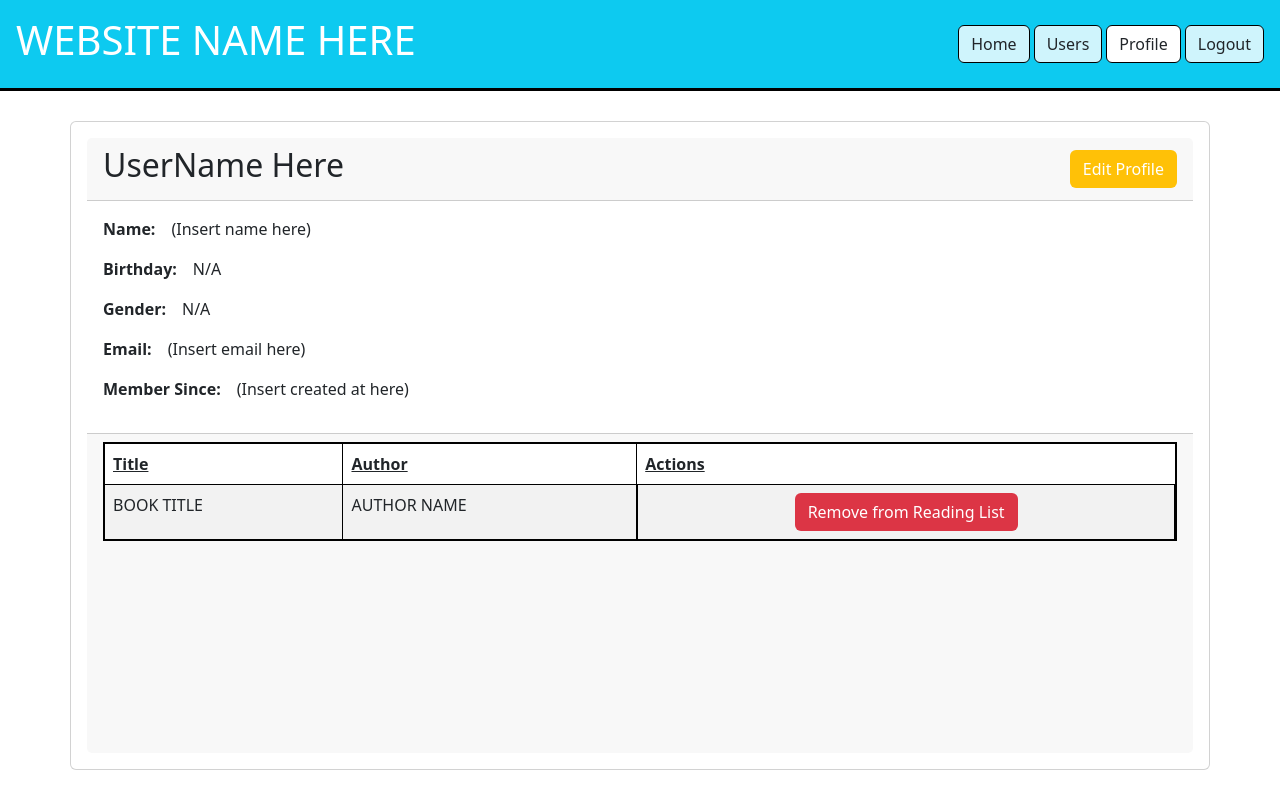
After one commit to peterkim2014/Library, a Flask app: template flask_app/templates/profile.html in a window 1280 px wide. The commit adds this page. Run offline with Flask 3, Linux system fonts and the light colour scheme; the template is opened without the code that fills it, so the values that code supplies are empty.

Commit message:
Template Commit

```diff
--- /dev/null
+++ b/flask_app/templates/profile.html
@@ -0,0 +1,76 @@
+<!DOCTYPE html>
+<html lang="en">
+<head>
+    <meta charset="UTF-8">
+    <meta name="viewport" content="width=device-width, initial-scale=1.0">
+    <title>Profile</title>
+    <link href="https://cdn.jsdelivr.net/npm/bootstrap@5.3.0/dist/css/bootstrap.min.css" rel="stylesheet" integrity="sha384-9ndCyUaIbzAi2FUVXJi0CjmCapSmO7SnpJef0486qhLnuZ2cdeRhO02iuK6FUUVM" crossorigin="anonymous">
+</head>
+<body>
+    <container class="d-flex flex-column vh-100">
+        <header class="bg-info text-white p-3 border-bottom border-black border-3 d-flex justify-content-between">
+            <h1>WEBSITE NAME HERE</h1>
+            <nav class="d-flex align-items-center gap-1">
+                <!-- HREFS ARE EMPTY FOR THE CONTROLLER ROUTES -->
+                <a class="btn bg-info-subtle border-black" href="./home.html">Home</a>
+                <a class="btn bg-info-subtle border-black" href="./users.html">Users</a>
+                <a class="btn bg-white border-black" href="">Profile</a>
+                <a class="btn bg-info-subtle border-black" href="">Logout</a>
+            </nav>
+        </header>
+        <main class="d-flex justify-content-center align-items-center vh-100">
+            <div class="card container p-3">
+                <div class="card-header d-flex justify-content-between">
+                    <h2>UserName Here</h2>
+                    <div class="d-flex align-items-center">
+                        <a class="btn bg-warning text-white" href="">Edit Profile</a>
+                    </div>
+                </div>
+                <div class="card-body">
+                    <div class="d-flex gap-3">
+                        <p><strong>Name:</strong></p>
+                        <p>(Insert name here)</p>
+                    </div>
+                    <div class="d-flex gap-3">
+                        <p><strong>Birthday:</strong></p>
+                        <p>N/A</p>
+                    </div>
+                    <div class="d-flex gap-3">
+                        <p><strong>Gender:</strong></p>
+                        <p>N/A</p>
+                    </div>
+                    <div class="d-flex gap-3">
+                        <p><strong>Email:</strong></p>
+                        <p>(Insert email here)</p>
+                    </div>
+                    <div class="d-flex gap-3">
+                        <p><strong>Member Since:</strong></p>
+                        <p>(Insert created at here)</p>
+                    </div>
+                </div>
+                <div style="height: 20rem;" class="card-footer overflow-auto">
+                    <table class="table table-striped table-bordered border border-2 border-black">
+                        <thead class="text-decoration-underline">
+                            <tr>
+                                <th>Title</th>
+                                <th>Author</th>
+                                <th>Actions</th>
+                            </tr>
+                        </thead>
+                        <tbody>
+                            <tr>
+                                <td>BOOK TITLE</td>
+                                <td>AUTHOR NAME</td>
+                                <td class="d-flex justify-content-evenly">
+                                    <a class="btn bg-danger text-white" href="">Remove from Reading List</a>
+                                </td>
+                            </tr>
+
+                        </tbody>
+                    </table>
+                </div>
+            </div>
+        </main>
+    </container>
+</body>
+</html>
```
Also changed, not shown: flask_app/templates/home.html (added, +46 -0 lines), flask_app/templates/users.html (added, +42 -0 lines), flask_app/templates/welcome_page.html (+46 -5 lines), flask_app/style/login.css (added).
